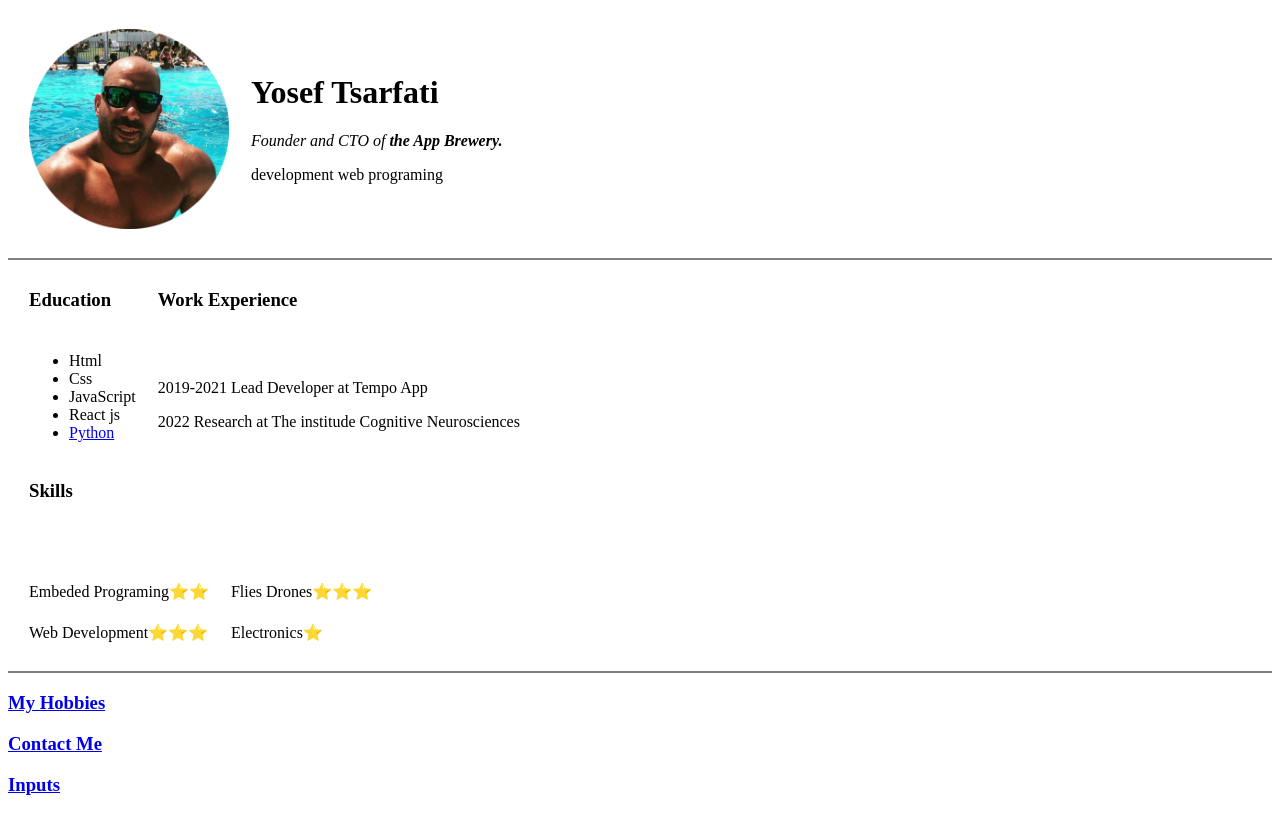
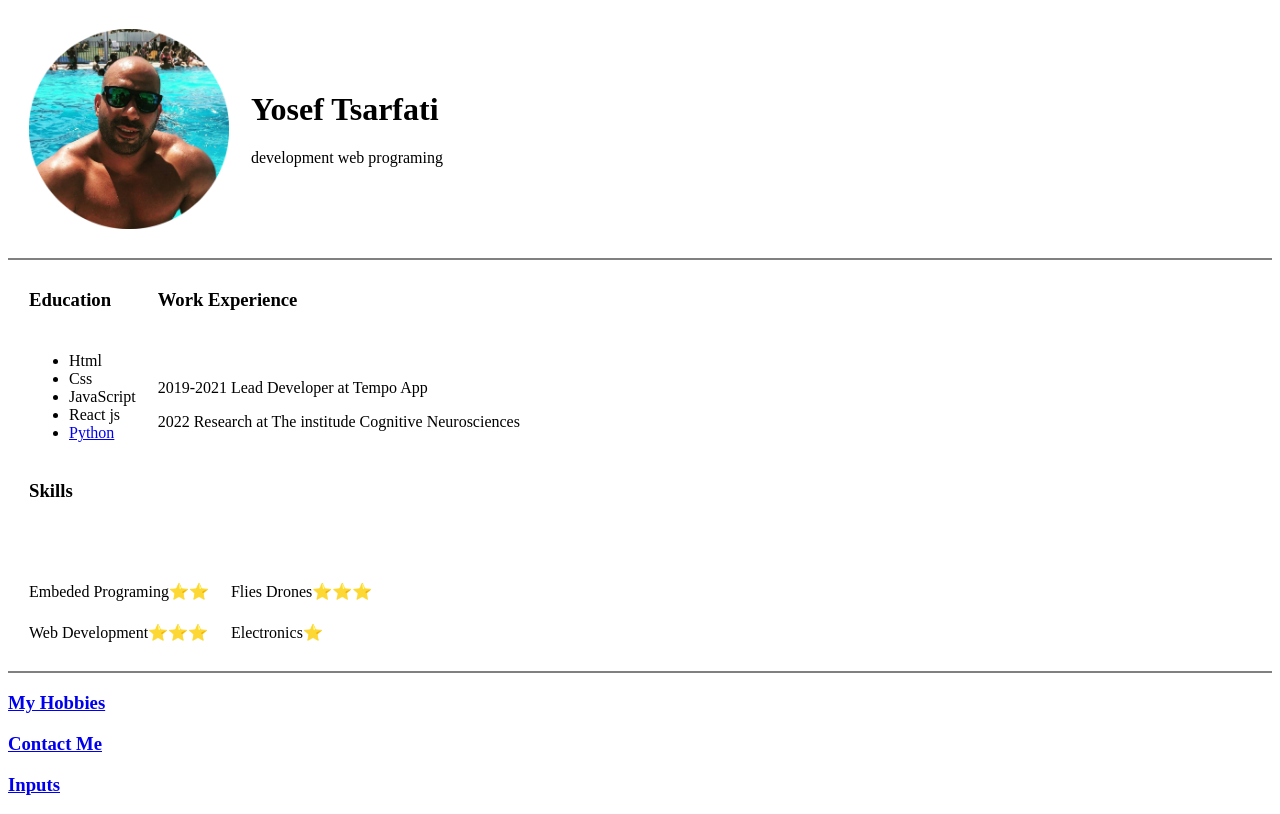
Before and after one commit to yossits/cv, a plain HTML site: page index.html in a window 1280 px wide. Drawn offline with Linux system fonts and the light colour scheme.

Commit message:
Update index.html

```diff
--- a/index.html
+++ b/index.html
@@ -17,9 +17,6 @@
         </td>
         <td>
           <h1>Yosef Tsarfati</h1>
-          <p>
-            <em>Founder and CTO of <strong>the App Brewery.</strong></em>
-          </p>
           <p>development web programing</p>
         </td>
       </tr>
```
